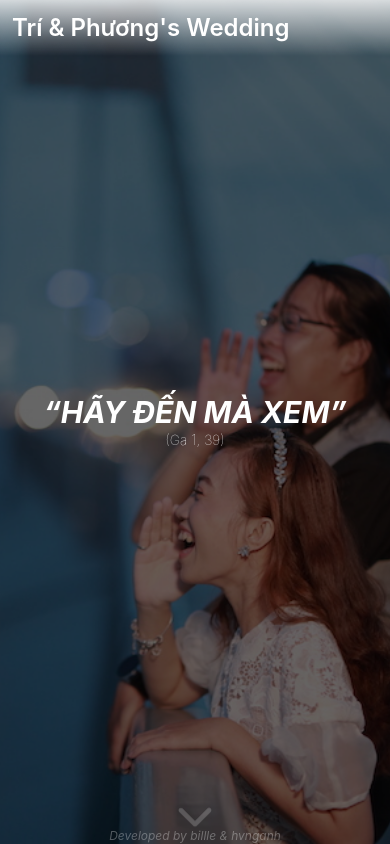
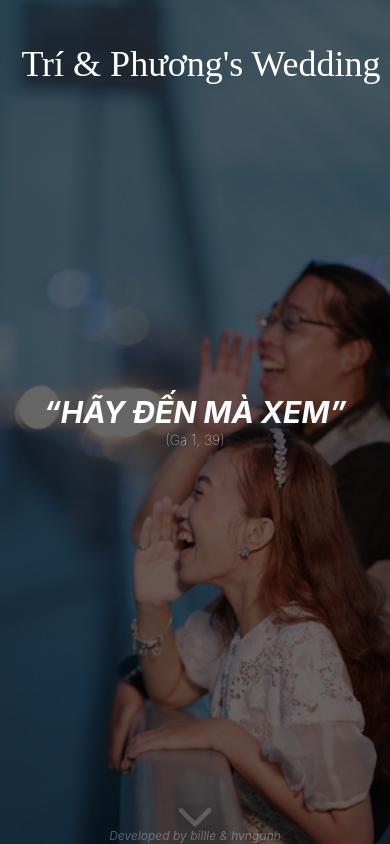
Before and after one commit to ledungtri/tri-phuong-wedding, a Next.js app: page / in a window 390 px wide. Built offline with nearby package versions, Linux system fonts and the light colour scheme.

Commit message:
Update font

```diff
--- a/components/map/index.js
+++ b/components/map/index.js
@@ -3,7 +3,7 @@ import MapFrame from "./mapFrame";
 export default function Map() {
   return (
     <div className="px-4 flex h-screen">
-      <div className='my-auto w-full'>
+      <div className='mt-32 w-full'>
         <h1 className="text-3xl text-orange-400/80 font-bold mb-6">BẢN ĐỒ ĐƯỜNG ĐI</h1>
 
         <div className='flex md:mx-36 gap-5 md:gap-24 flex-col md:flex-row'>
--- a/components/map/mapFrame.js
+++ b/components/map/mapFrame.js
@@ -10,7 +10,7 @@ export default function MapFrame({ title, url, subtitles }) {
         referrerPolicy="no-referrer-when-downgrade"
       ></iframe>
 
-      <div className='bg-navy/60 rounded-b-xl py-1'>
+      <div className='bg-navy/60 rounded-b-xl py-1 text-white text-xs'>
         {subtitles.map((subtitle, key) => (
           <h3 className='italic' key={key}>
             {subtitle}
--- a/components/navbar.js
+++ b/components/navbar.js
@@ -2,8 +2,8 @@ import Link from "next/link";
 
 export default function Navbar() {
   return (
-    <div className="header h-14 md:h-20 text-2xl font-semibold bg-gradient-to-b from-white/80 fixed inset-x-0 text-white">
-      <div className="h-full flex items-center ml-3">
+    <div className="header h-32 text-4xl md:text-6xl windSong fixed inset-x-0 text-white">
+      <div className="h-full flex items-center justify-center ml-3">
         <Link href='/'>
           Trí &amp; Phương&#x27;s Wedding
         </Link>
--- a/components/response/form.js
+++ b/components/response/form.js
@@ -43,7 +43,7 @@ function Form() {
       <TextInputField label='Số lượng khách' fieldName='number' object={response} handleChange={handleChange}/>
       <TextInputField label='Điện thoại liên lạc' fieldName='phone' object={response} handleChange={handleChange}/>
 
-      <button type="submit" className="font-bold text-beige w-full bg-navy/80 rounded h-10">
+      <button type="submit" className="font-bold text-white w-full bg-navy/80 rounded h-10 mt-20">
         GỬI
       </button>
     </form>
--- a/styles/globals.css
+++ b/styles/globals.css
@@ -60,3 +60,10 @@ html *::-webkit-scrollbar-track {
   border-radius: 0;
   background-color: rgba(0, 0, 0, 0);
 }
+
+.windSong {
+  font-family: "WindSong";
+  src: url('../public/WindSong-Medium.ttf');
+  font-weight: normal;
+  font-style: normal;
+}
```
Also changed, not shown: public/WindSong-Medium.ttf (added).
